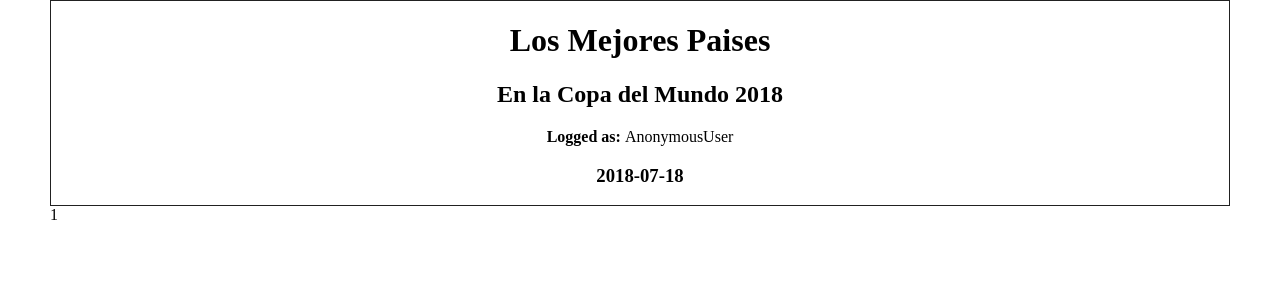
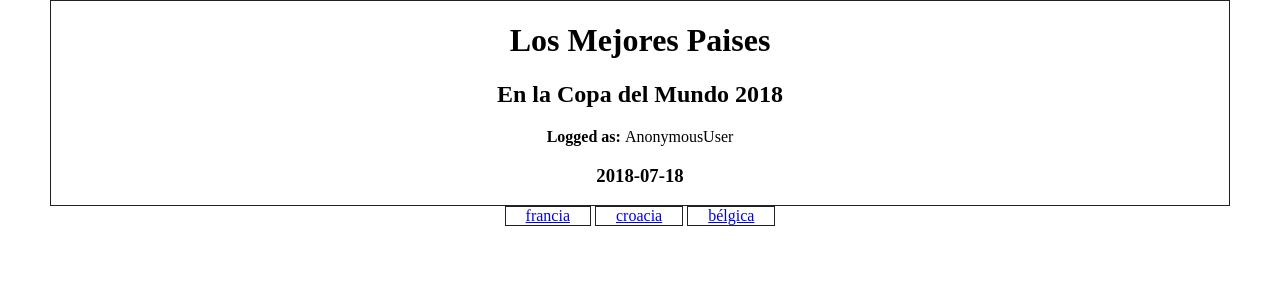
Before and after one commit to Jhonbeltran/geographic-django-platzi, a Django app: page /countries/1/ in a window 1280 px wide. Shown: the part 60-360 px from the top of the page. Run offline with Django 3.2, Linux system fonts and the light colour scheme.

Commit message:
Completo ejemplo de detailview

```diff
--- a/countries/templates/countries/base.html
+++ b/countries/templates/countries/base.html
@@ -26,6 +26,15 @@
     .block_country{
       display: inline-block;
     }
+
+    .detail{
+      padding-top: 30px
+    }
+
+    .breadcrumb{
+      padding-left: 20px;
+      padding-right: 20px;
+    }
   </style>
     <div class="header">
       <strong>Geographic</strong>
--- a/countries/templates/countries/country_detail.html
+++ b/countries/templates/countries/country_detail.html
@@ -1,6 +1,24 @@
 {% extends "countries/base.html" %}
-{% block title %}Inicio - Geo{% endblock %}
+{% block title %}{{code}}{% endblock %}
 {% block content %}
 {% include "countries/intro.html" %}
-{{code}}
+<div align="center">
+  {% for country in countries %}
+    <div class="breadcrumb border block_country" align="center" display="inline">
+      <a href="http://127.0.0.1:8000/countries/{{country.code}}">{{country.name}}</a>
+    </div>
+  {% endfor %}
+</div>
+<div class="detail" align="center">
+  {% for country in countries %}
+
+      {% if country.code == code %}
+        <h1>{{country.name|title}} ({{code}})</h1>
+        <img src="{{country.map}}" alt="">
+        <img src="{{country.uniform}}" height="200" alt="">
+        <h3>{{country.pos}}</h3>
+      {% endif %}
+
+  {% endfor %}
+</div>
 {% endblock %}
```
